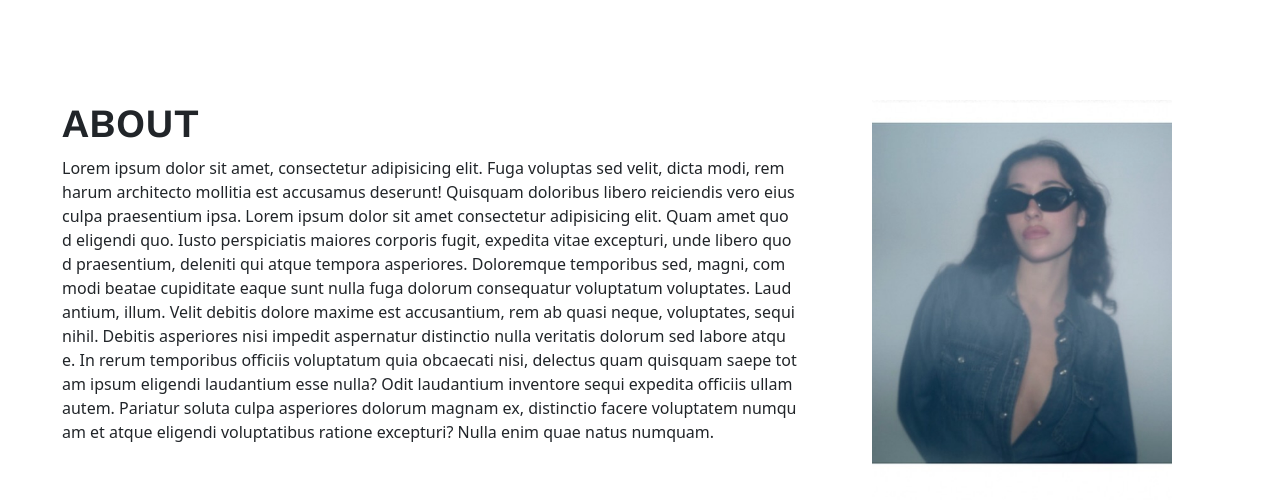
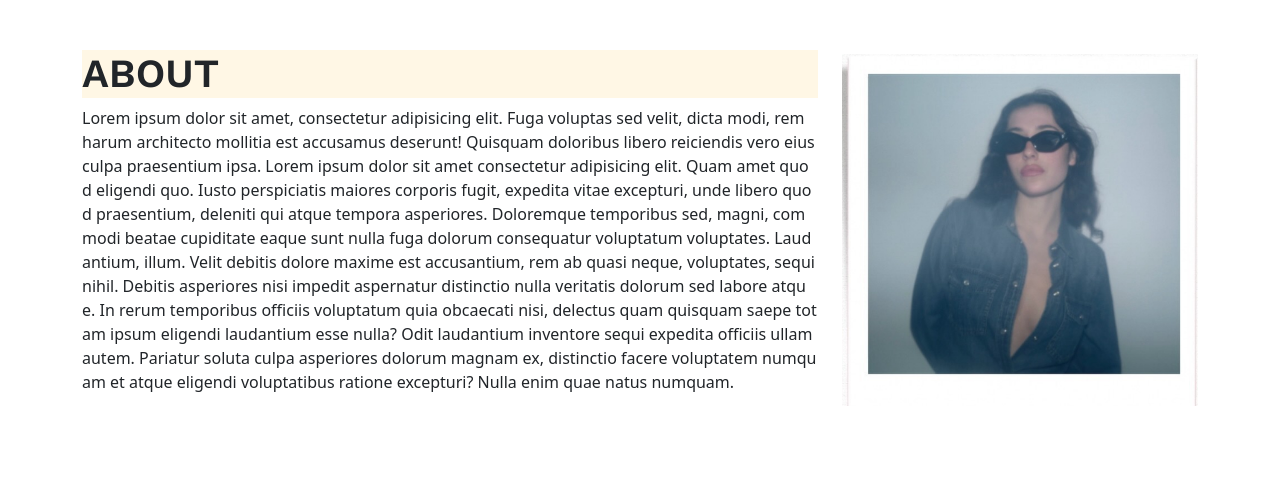
Before and after one commit to ebanchik/dima-studio-v2, a React (Vite) app: page /about in a window 1280 px wide. Shown: the top 504 px of the page. Built offline with nearby package versions, Linux system fonts and the light colour scheme.

Commit message:
more about organizing

```diff
--- a/src/App.css
+++ b/src/App.css
@@ -16,7 +16,7 @@
 }
 
 body, h1 {
-  background-color: rgb(255, 255, 255);
+  background-color: rgb(255, 247, 229);
   font-family: 'Work Sans';
 }
 
@@ -25,7 +25,6 @@ body {
   height: 100vh;
   justify-content: center;
   align-items: center;
-  background-color: rgb(255, 255, 255);
   overflow-x: hidden;
 }
 
@@ -121,11 +120,16 @@ nav a {
 
 .about-page {
   height: 500px;
+  width: 100%;
   word-break: break-all;
+  align-items: center;
+  justify-content: center;
+}
+
+.container {
+  margin-top: 50px;
   margin-left: 50px;
   margin-right: 50px;
-  margin-top: 100px;
-
 }
 
 .about-title {
@@ -133,10 +137,9 @@ nav a {
 }
 
 .about-photo {
-  width: 300px; /* Set the fixed width */
-  height: 400px; /* Set the fixed height */
-  object-fit: cover; /* Optional: this will ensure the image covers the area without distorting its aspect ratio */
-  margin-left: 50px;
+  width: 100%; /* Set the fixed width */
+  height: 100%; /* Set the fixed height */
+  object-fit: contain; /* Optional: this will ensure the image covers the area without distorting its aspect ratio */
 }
 
 .page {
```
